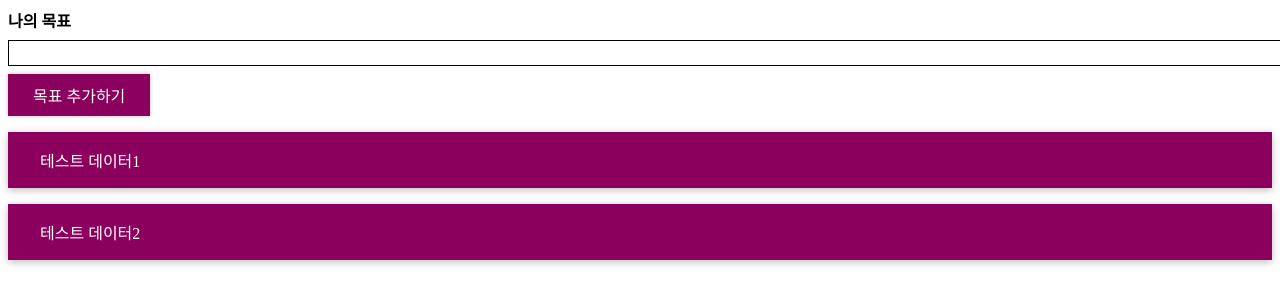
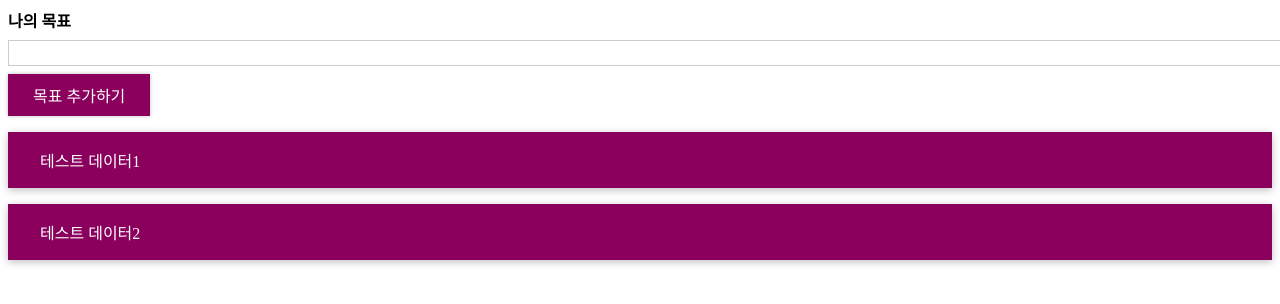
Before and after one commit to mjkim41/react101, a React (Vite) app: page / in a window 1280 px wide. Shown: the top 304 px of the page. Built offline with nearby package versions, Linux system fonts and the light colour scheme.

Commit message:
# CSS 수정 : jsx 태그에서 className 동적 변경

```diff
--- a/src/components/CourseGoals/CourseInput.css
+++ b/src/components/CourseGoals/CourseInput.css
@@ -22,3 +22,11 @@
     background: #fad0ec;
     border-color: #8b005d;
 }
+
+.form-control.invalid input {
+    border-color: red;
+    background: salmon;
+}
+.form-control.invalid label {
+    color: red;
+}
--- a/src/components/CourseGoals/CourseInput.jsx
+++ b/src/components/CourseGoals/CourseInput.jsx
@@ -43,16 +43,12 @@
 
     return (
         <form onSubmit={ handleSubmit }>
-            <div className='form-control'>
+            <div className={`form-control ${!isValid? 'invalid' : ''}`} >
                 <label>나의 목표</label>
                 <input
                     type='text'
                     onInput={ handleGoalInput }
                     value={ enteredText }
-                    style={{
-                        background: isValid? 'transparent' : 'salmon',
-                        borderColor: isValid? 'black' : 'red'
-                    }}
                 />
             </div>
             <Button type='submit'>목표 추가하기</Button>
```
